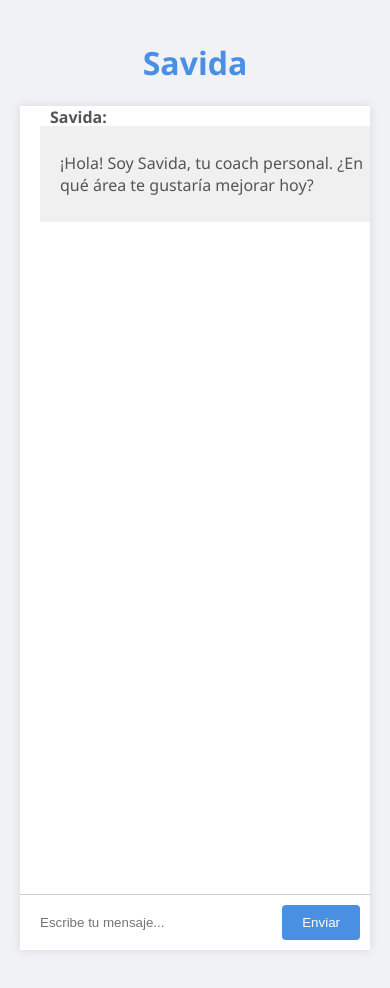
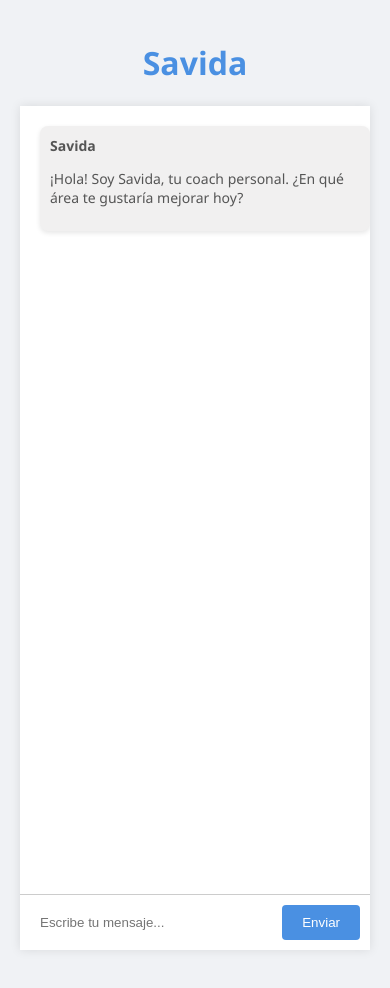
Before and after one commit to savidaapp/savida, a React (Create React App) app: page / in a window 390 px wide. Built offline with nearby package versions, Linux system fonts and the light colour scheme.

Commit message:
responsividad

```diff
--- a/src/components/Chat.js
+++ b/src/components/Chat.js
@@ -1,4 +1,4 @@
-// Mejoras enw Chat.js
+// Mejoras en Chat.js
 import React, { useState, useEffect, useRef } from 'react';
 import axios from 'axios';
 import Message from './Message';
@@ -80,8 +80,8 @@ function Chat() {
           <div
             key={index}
             className={`message ${msg.sender}`}
-            data-sender={msg.sender === 'user' ? 'Tú' : 'Savida'}
           >
+            <div className="sender-label">{msg.sender === 'user' ? 'Tú' : 'Savida'}</div>
             <ReactMarkdown>{msg.text}</ReactMarkdown>
           </div>
         ))}
--- a/src/styles.css
+++ b/src/styles.css
@@ -1,4 +1,4 @@
-/* Mejoras en swtyles.css */
+/* Mejoras en styles.css */
 body {
   margin: 0;
   font-family: 'Segoe UI', Tahoma, Geneva, Verdana, sans-serif;
@@ -36,9 +36,11 @@ h1 {
 .message {
   margin-bottom: 10px;
   width: 100%;
-  padding: 10px 20px;
+  padding: 15px;
   font-size: 16px;
   position: relative;
+  border-radius: 8px;
+  box-shadow: 0 2px 5px rgba(0, 0, 0, 0.1);
 }
 
 .message.user {
@@ -47,26 +49,15 @@ h1 {
   text-align: right;
 }
 
-.message.user::before {
-  content: "Tú:";
-  font-weight: bold;
-  position: absolute;
-  top: -20px;
-  right: 10px;
-}
-
 .message.bot {
   background-color: #f1f0f0;
   color: #555;
   text-align: left;
 }
 
-.message.bot::before {
-  content: "Savida:";
+.sender-label {
   font-weight: bold;
-  position: absolute;
-  top: -20px;
-  left: 10px;
+  margin-bottom: 5px;
 }
 
 .input-area {
@@ -101,4 +92,8 @@ h1 {
     height: 100vh;
     border-radius: 0;
   }
+  .message {
+    padding: 10px;
+    font-size: 14px;
+  }
 }
```
